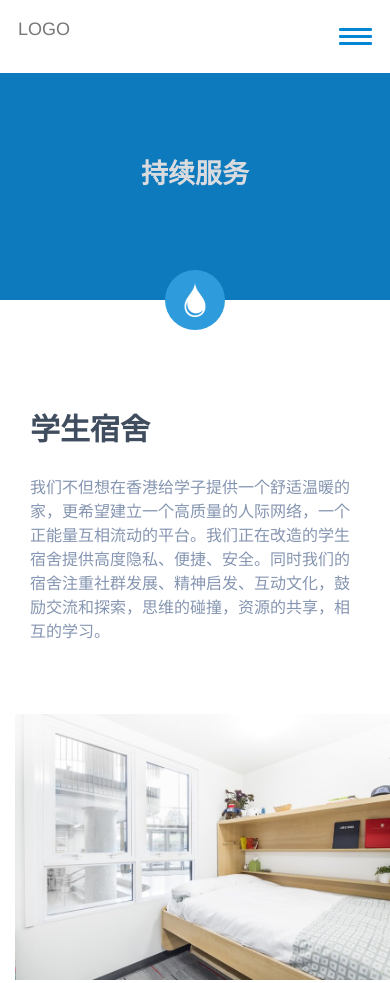
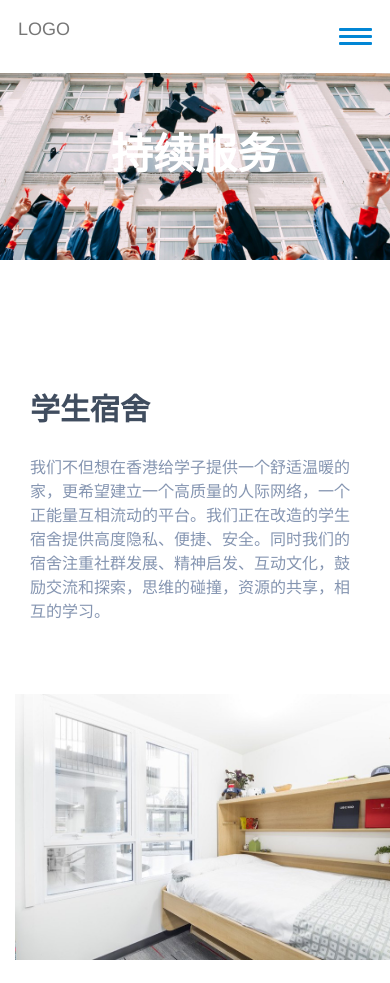
Before and after one commit to anxinzhou/education-website, a plain HTML site: page HTML/persist-service.html in a window 390 px wide. Shown: the top 983 px of the page. Drawn offline with Linux system fonts and the light colour scheme; some packages are replaced by stand-ins of ours.

Commit message:
change title image

```diff
--- a/HTML/persist-service.html
+++ b/HTML/persist-service.html
@@ -86,17 +86,19 @@
         </div><!-- /.container -->
 </nav>
 
-    <section class="row page_intro">
-        <div class="row m0 inner">
-            <div class="container">
-                <div class="row">
-                    <h2>持续服务</h2>
-                </div>
-            </div>
-        </div>
-    </section>
+   <section class="row">
+    <div style="position: relative;">
+    <img src="images/pages/about/bg1.jpg" class="img-responsive" alt="">
+    <div class="row center-block box" style="justify-content: center; align-items: center ;top:0;left: 0; z-index:1;position: absolute; height:100%;width: 100%;">
+            <div class="col-sm-6" style="margin-top:50px;text-align: center; font-size: 42px; font-weight: bold; color: white;">
+                持续服务
+</div>
+    </div>
+</div>
 
-    <section class="row about_medicalpro_N_form" style="margin-bottom: 100px;">
+</section>
+
+    <section class="row about_medicalpro_N_form" style="margin-top:50px;margin-bottom: 100px;">
         <div class="container">
             <div class="row container_area box">
                 <div class="col-sm-5 trusted_area">
```
Also changed, not shown: HTML/about.html (+11 -9 lines), HTML/contact.html (+11 -9 lines), HTML/css/default/style.css (+15 -0 lines), HTML/experience-sharing.html (+11 -9 lines), HTML/hk-abroad.html (+11 -9 lines), HTML/other-abroad.html (+11 -9 lines), HTML/promoting.html (+11 -9 lines), HTML/train.html (+11 -9 lines), HTML/images/pages/about/bg1.jpg (added), 1 other file.
